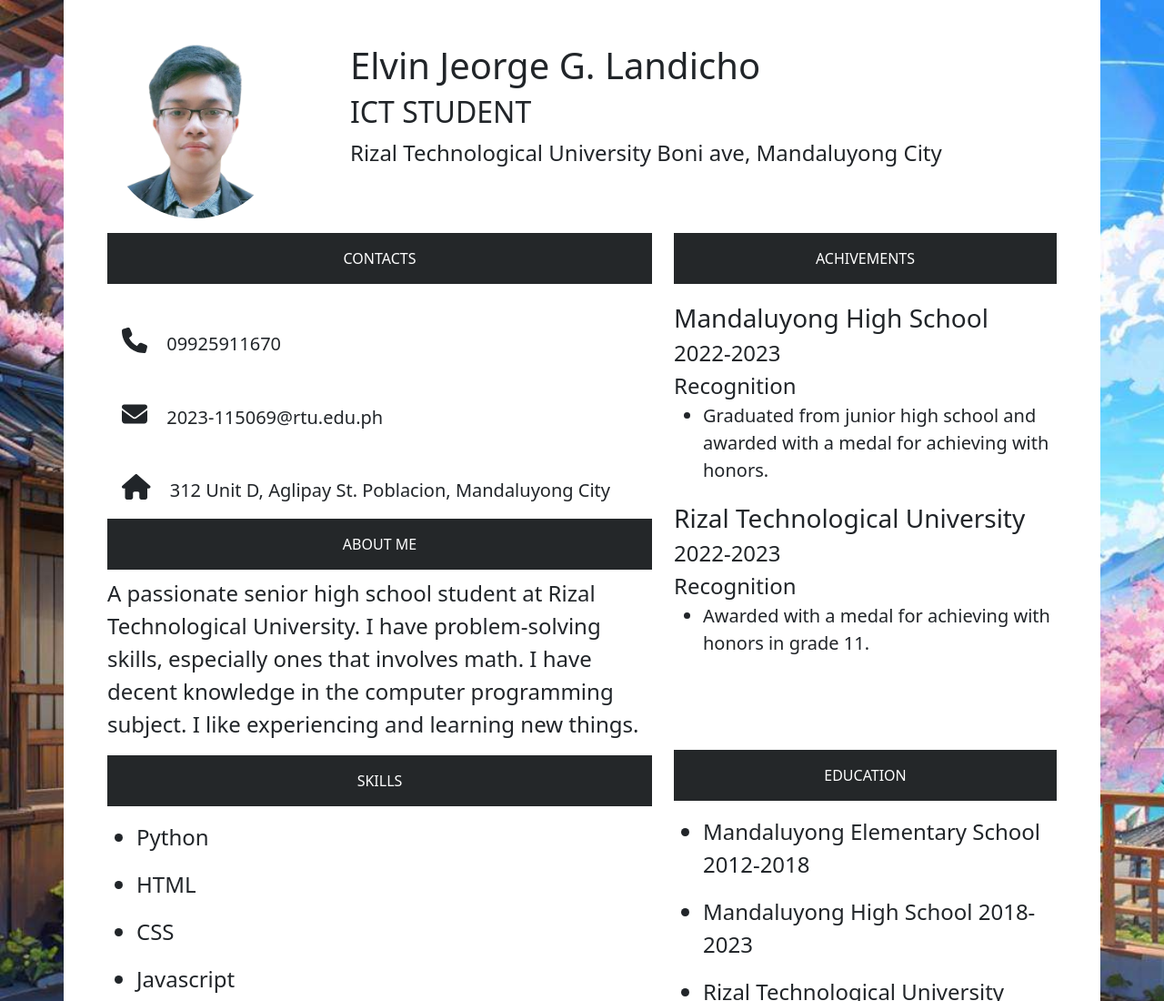
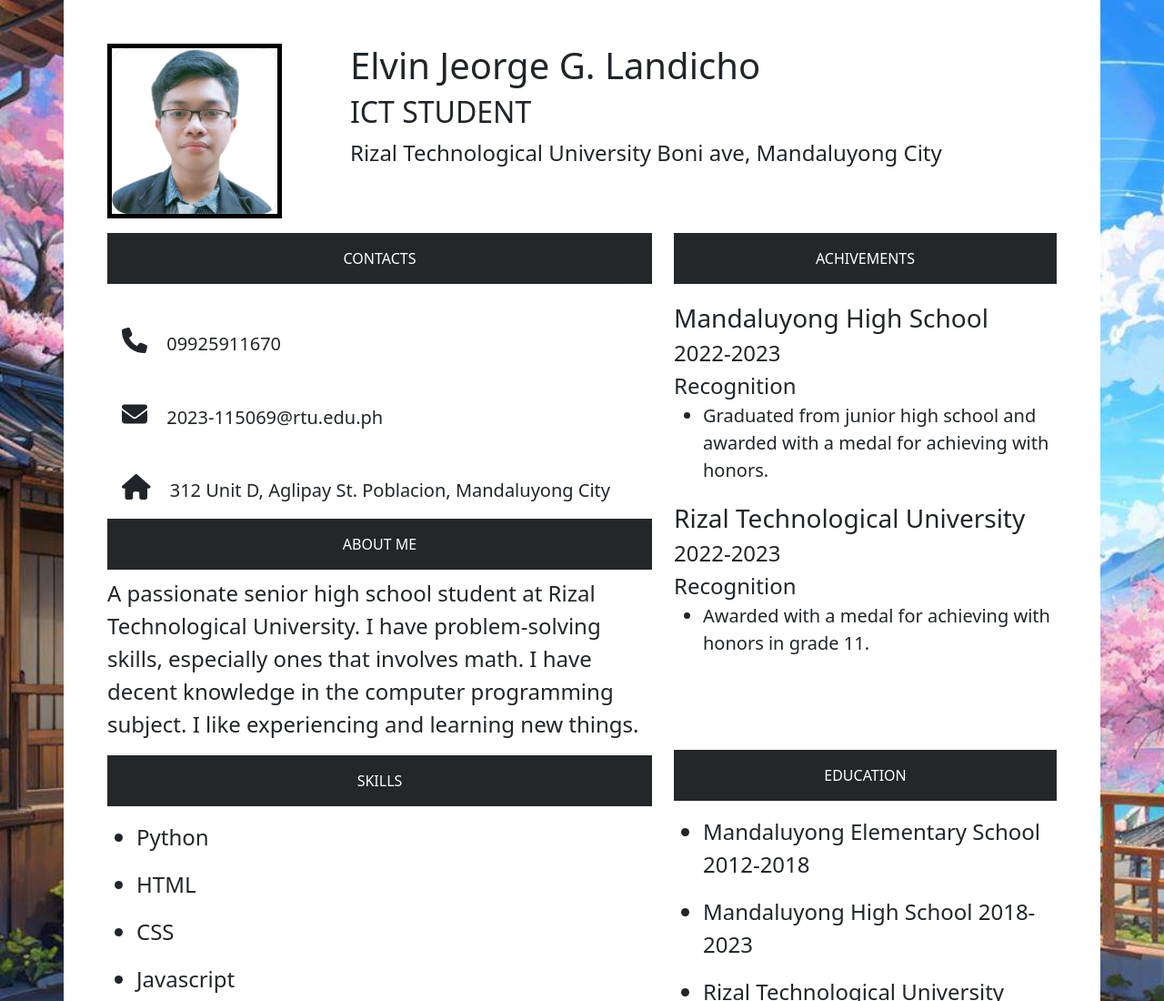
Before and after one commit to ElvinJGL/landicho-cvwebpage, a plain HTML site: page index.html in a window 1280 px wide. Shown: the top 1100 px of the page at 91% size. Drawn offline with nearby package versions, Linux system fonts and the light colour scheme.

Commit message:
third commit

```diff
--- a/index.html
+++ b/index.html
@@ -14,7 +14,7 @@
   <div class="container py-5 bg-white px-5">
     <div class="row">
       <div class="col-lg-3 col-sm-12">
-        <img class="rounded-circle mb-3" src="./img/picture.png" alt="Profile Image" style="height: 2in; width: 2in;">
+        <img class="border border-5 border-black mb-3" src="./img/picture.png" alt="Profile Image" style="height: 2in; width: 2in;">
       </div>
       <div class="col-lg-9 col-sm-12">
         <div class="mb-3">
```
